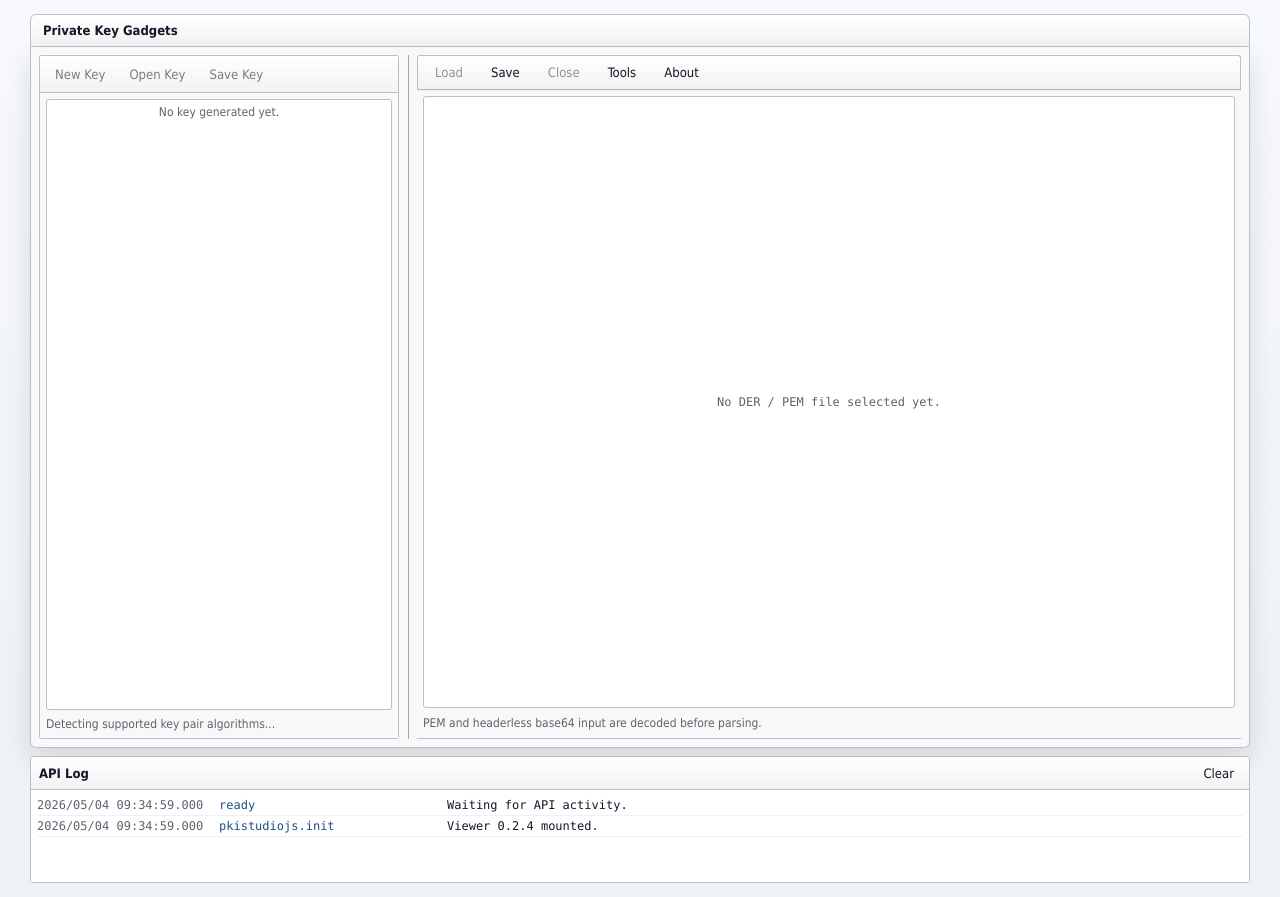
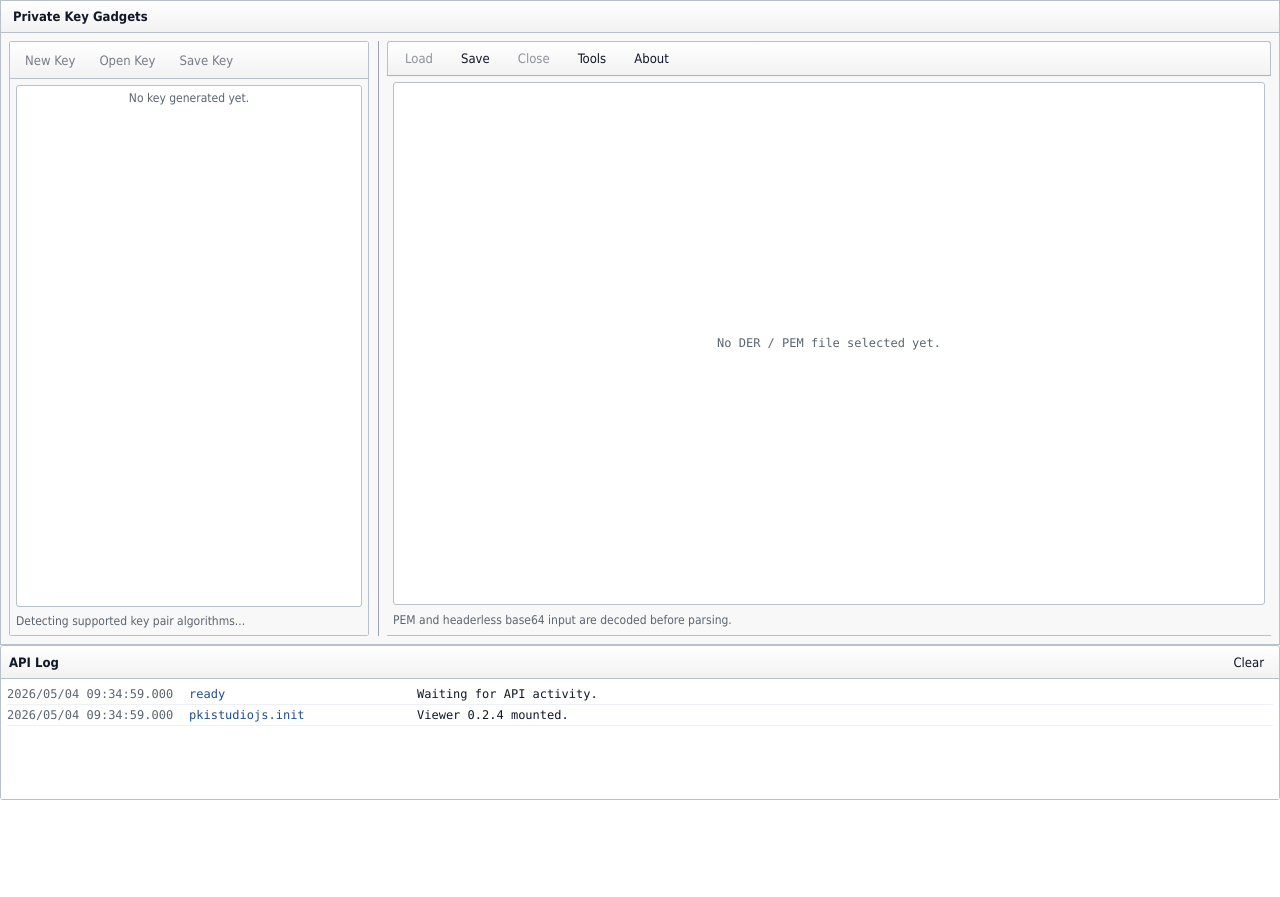
Before and after one commit to pkistudio/pvkgadgets, a website built with Vite: page index.html in a window 1280 px wide. After the commit the page ends 800 px from the top, so only its background shows below. Built offline with nearby package versions, Linux system fonts and the light colour scheme; files whose address does not match are found by name.

Commit message:
Fill viewport with app layout

```diff
--- a/src/styles.css
+++ b/src/styles.css
@@ -23,13 +23,26 @@
   box-sizing: border-box;
 }
 
+html,
 body {
   margin: 0;
-  min-height: 100vh;
+  width: 100%;
+  height: 100%;
+  min-height: 0;
+  overflow: hidden;
+}
+
+body {
   color: var(--text);
   background: linear-gradient(#f7f9fc, var(--bg));
   font-family: Tahoma, "MS UI Gothic", "Yu Gothic UI", system-ui, sans-serif;
   font-size: 13px;
+}
+
+#app {
+  width: 100%;
+  height: 100dvh;
+  min-height: 0;
 }
 
 button,
@@ -39,9 +52,15 @@ select {
 }
 
 .shell {
-  width: min(1220px, calc(100% - 24px));
-  margin: 0 auto;
-  padding: 14px 0;
+  display: flex;
+  flex-direction: column;
+  width: 100%;
+  height: 100%;
+  min-width: 0;
+  min-height: 0;
+  margin: 0;
+  padding: 0;
+  overflow: hidden;
 }
 
 .toolbar {
@@ -51,7 +70,7 @@ select {
   align-items: center;
   border: 1px solid var(--panel-border);
   border-bottom: 0;
-  border-radius: 6px 6px 0 0;
+  border-radius: 0;
   padding: 4px;
   background: linear-gradient(#ffffff, var(--chrome));
 }
@@ -62,13 +81,17 @@ select {
 
 .workspace {
   display: grid;
-  grid-template-columns: minmax(280px, var(--key-panel-width, 360px)) 6px minmax(420px, 1fr);
+  flex: 1 1 auto;
+  grid-template-columns: minmax(280px, var(--key-panel-width, 360px)) 6px minmax(320px, 1fr);
   gap: 6px;
+  min-width: 0;
+  min-height: 0;
+  overflow: hidden;
   border: 1px solid var(--panel-border);
-  border-radius: 0 0 6px 6px;
+  border-radius: 0;
   padding: 8px;
   background: var(--window);
-  box-shadow: 0 14px 28px rgba(15, 23, 42, 0.12);
+  box-shadow: none;
 }
 
 .workspace.resizing {
@@ -102,7 +125,8 @@ select {
 }
 
 .api-log-panel {
-  margin-top: 8px;
+  flex: 0 0 auto;
+  margin-top: 0;
   padding: 0;
 }
 
@@ -139,8 +163,8 @@ select {
 .api-log-list {
   display: grid;
   align-content: start;
-  max-height: 160px;
-  min-height: 92px;
+  height: clamp(86px, 15dvh, 160px);
+  min-height: 0;
   overflow: auto;
   padding: 5px 6px;
   background: #fff;
@@ -737,18 +761,24 @@ button:disabled {
   display: flex;
   min-width: 0;
   min-height: 0;
+  overflow: hidden;
 }
 
 #viewerMount {
   flex: 1 1 auto;
   min-width: 0;
-  min-height: 560px;
-  height: min(720px, calc(100vh - 116px));
+  min-height: 0;
+  height: 100%;
 }
 
 @media (max-width: 820px) {
+  .shell {
+    overflow: auto;
+  }
+
   .workspace {
     grid-template-columns: 1fr;
+    overflow: visible;
   }
 
   .pane-resizer {
@@ -756,8 +786,8 @@ button:disabled {
   }
 
   #viewerMount {
-    height: auto;
-    min-height: 620px;
+    height: min(620px, 70dvh);
+    min-height: 420px;
   }
 
   .api-log-entry {
```
